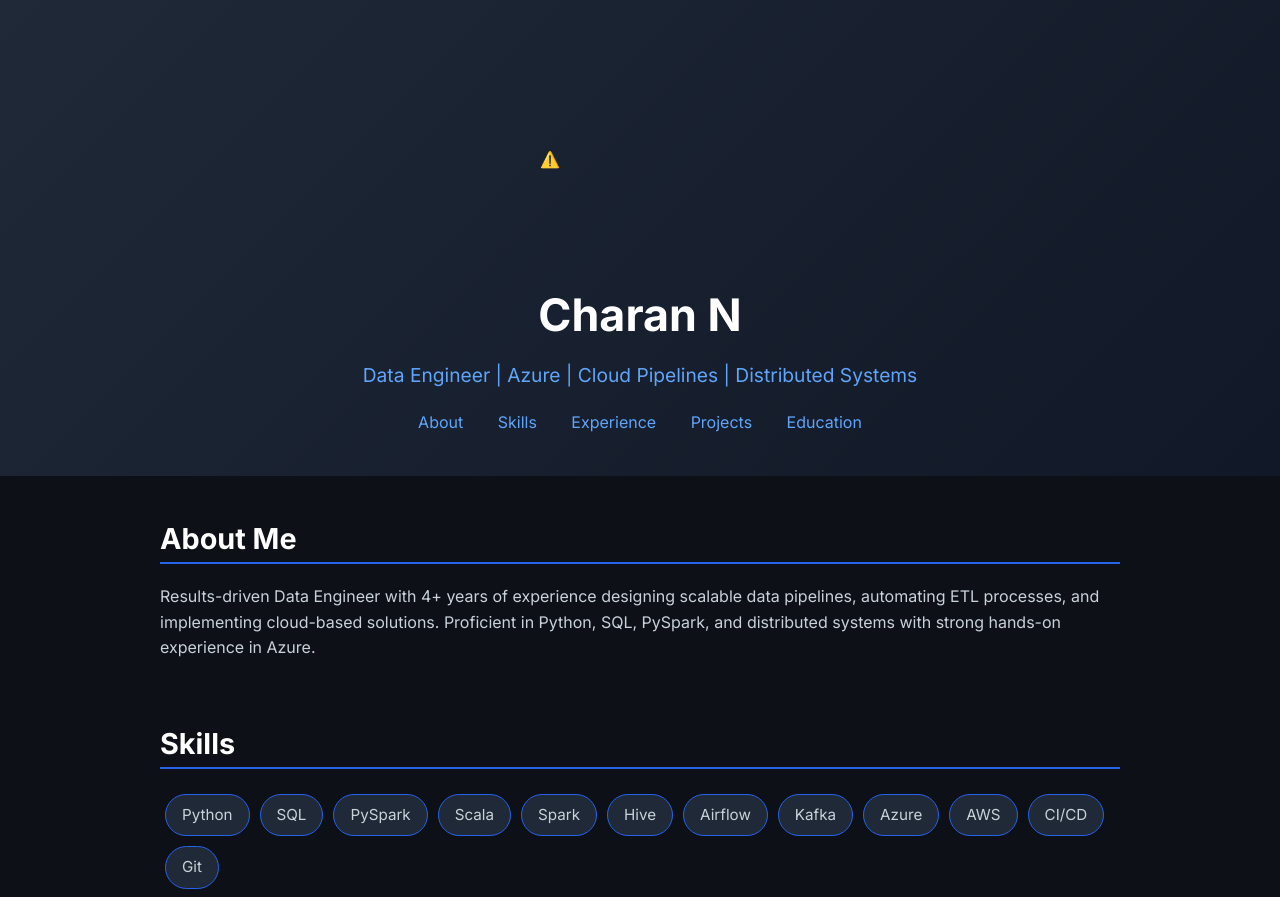
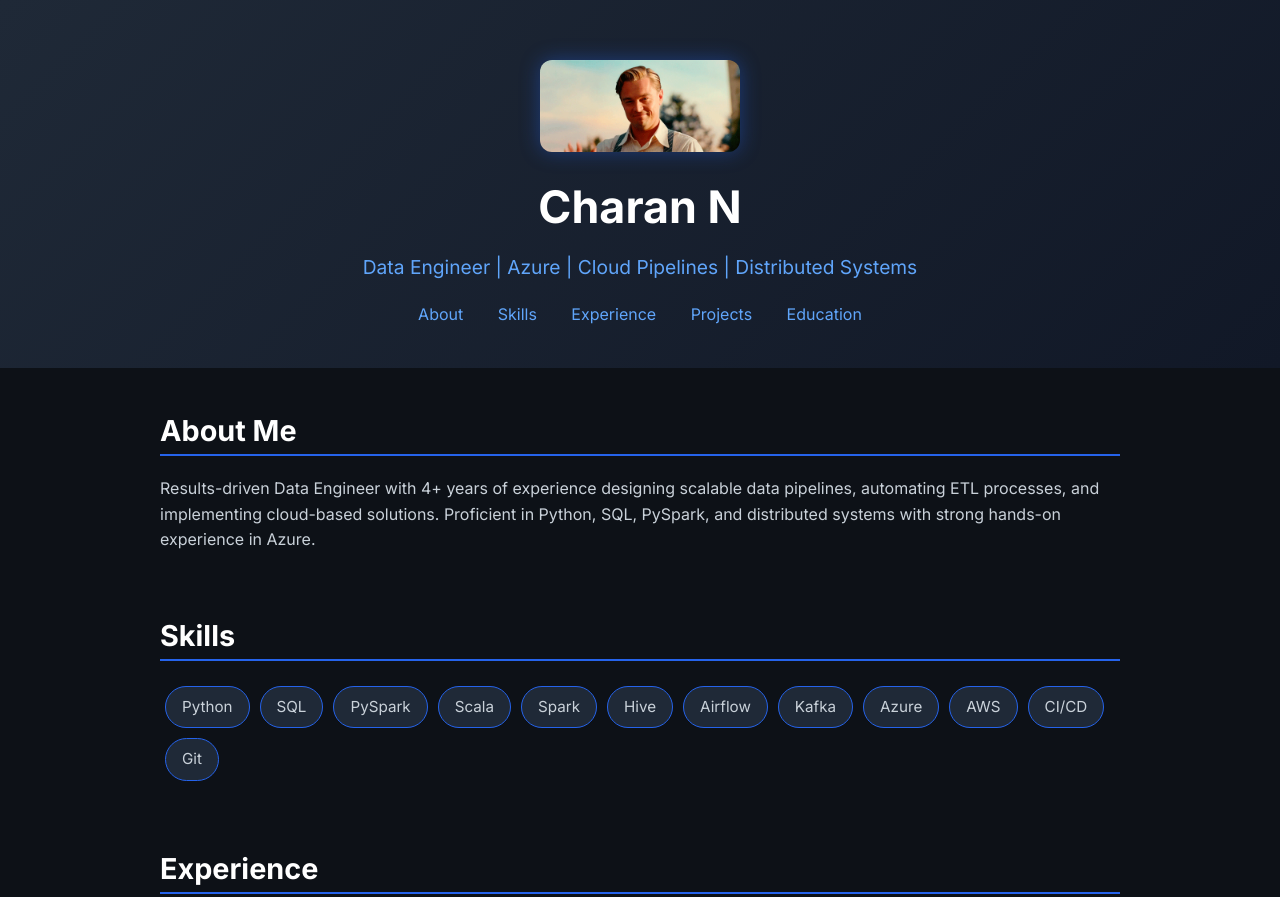
Before and after one commit to CUBE18/Crg-portfolio, a plain HTML site: page index.html in a window 1280 px wide. Shown: the top 897 px of the page. Drawn offline with nearby package versions, Linux system fonts and the light colour scheme; no server answers.

Commit message:
Update index.html

```diff
--- a/index.html
+++ b/index.html
@@ -1,9 +1,9 @@
-<!DOCTYPE html><html lang="en">
+<!DOCTYPE html>
+<html lang="en">
 <head>
   <meta charset="UTF-8">
   <meta name="viewport" content="width=device-width, initial-scale=1.0">
   <title>Charan N | Data Engineer</title>
-  <script src="https://unpkg.com/@lottiefiles/lottie-player@latest/dist/lottie-player.js"></script>
   <style>
     @import url('https://fonts.googleapis.com/css2?family=Inter:wght@400;600;700&display=swap');
     * {
@@ -28,6 +28,12 @@
       justify-content: center;
       align-items: center;
       margin-bottom: 20px;
+    }
+    .avatar-container img {
+      width: 200px;
+      height: auto;
+      border-radius: 12px;
+      box-shadow: 0 0 20px rgba(37, 99, 235, 0.4);
     }
     header h1 {
       font-size: 2.8rem;
@@ -97,14 +103,7 @@
 <body>
   <header>
     <div class="avatar-container">
-      <lottie-player
-        src="https://assets5.lottiefiles.com/packages/lf20_qp1q7mct.json"
-        background="transparent"
-        speed="1"
-        style="width: 200px; height: 200px;"
-        loop
-        autoplay
-      ></lottie-player>
+      <img src="crg.gif" alt="Hi, I’m Charan!" title="Hi, I’m Charan!" />
     </div>
     <h1>Charan N</h1>
     <p>Data Engineer | Azure | Cloud Pipelines | Distributed Systems</p>
@@ -115,11 +114,15 @@
       <a href="#projects">Projects</a>
       <a href="#education">Education</a>
     </nav>
-  </header>  <main class="container">
+  </header>
+
+  <main class="container">
     <section id="about">
       <h2>About Me</h2>
       <p>Results-driven Data Engineer with 4+ years of experience designing scalable data pipelines, automating ETL processes, and implementing cloud-based solutions. Proficient in Python, SQL, PySpark, and distributed systems with strong hands-on experience in Azure.</p>
-    </section><section id="skills">
+    </section>
+
+    <section id="skills">
       <h2>Skills</h2>
       <div class="skills">
         <span>Python</span><span>SQL</span><span>PySpark</span><span>Scala</span><span>Spark</span><span>Hive</span><span>Airflow</span><span>Kafka</span><span>Azure</span><span>AWS</span><span>CI/CD</span><span>Git</span>
@@ -163,8 +166,9 @@
         <li>BE, PES University, Bangalore – 7.0 CGPA</li>
       </ul>
     </section>
+  </main>
 
-  </main>  <footer>
+  <footer>
     <p>© 2025 Charan N | Designed by CRG | Hosted on GitHub Pages</p>
   </footer>
 </body>
```
Lines whose indentation alone changed are shown as unchanged.
